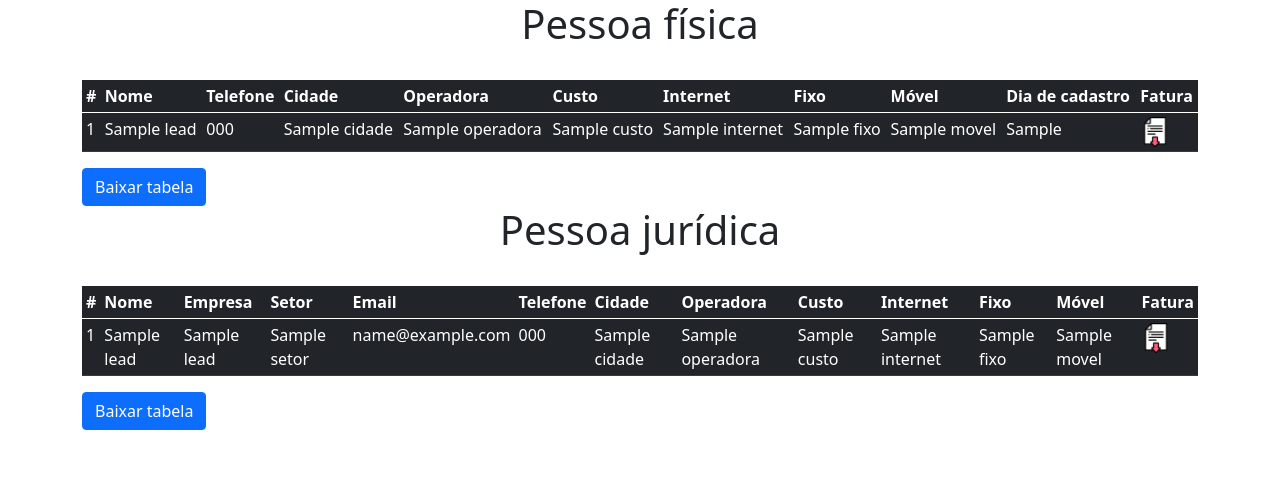
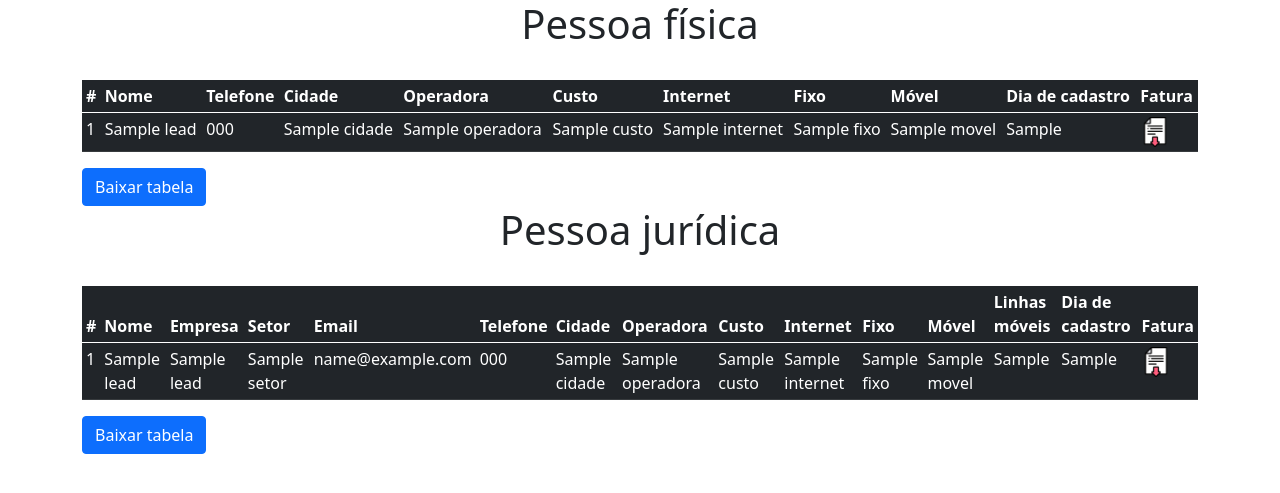
Before and after one commit to K3yg/leadHandler, a Flask app: template templates/index.html in a window 1280 px wide. Shown: the top 493 px of the page. Run offline with Flask 2, Linux system fonts and the light colour scheme; the template is opened without the code that fills it: most values are stand-ins (such as "Sample title", 1, 10 or a date in 2020).

Commit message:
Ajustes finais

```diff
--- a/templates/index.html
+++ b/templates/index.html
@@ -90,6 +90,8 @@
                         <th scope="col">Internet</th>
                         <th scope="col">Fixo</th>
                         <th scope="col">Móvel</th>
+                        <th scope="col">Linhas móveis</th>
+                        <th scope="col">Dia de cadastro</th>
                         <th scope="col">Fatura</th>
                     </tr>
                 </thead>
@@ -109,7 +111,11 @@
                         <td>{{ lead.internet }}</td>
                         <td>{{ lead.fixo }}</td>
                         <td>{{ lead.movel }}</td>
+                        <td>{{ lead.linhas_moveis }}</td>
+                        <td>{{ lead.data_cadastro }}</td>
+
                         <td> <a href="/download_j/{{lead.id}}"> <img src='./static/img/download.png' style="height: 30px; width: 30px;"> </a> </td>
+
 
                 </tbody>
                 {% endfor %}
```
Also changed, not shown: routes.py (+4 -4 lines).
